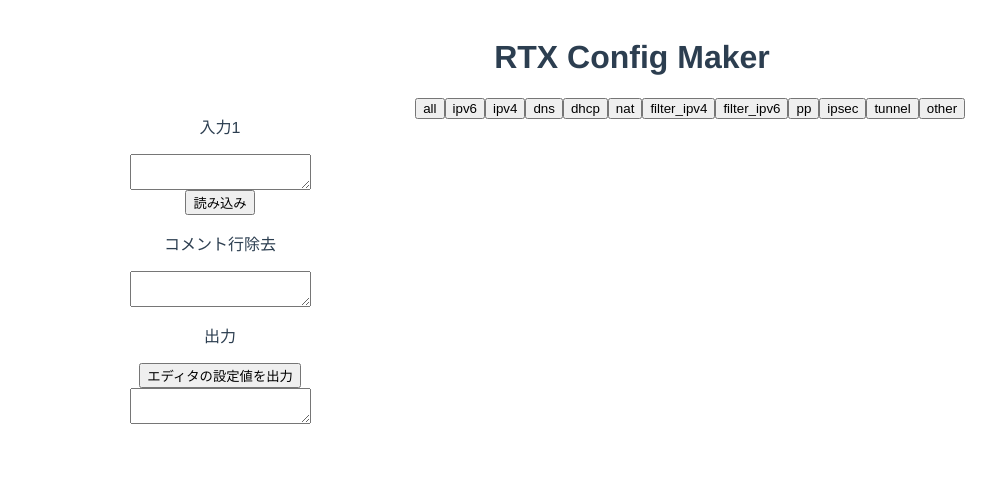
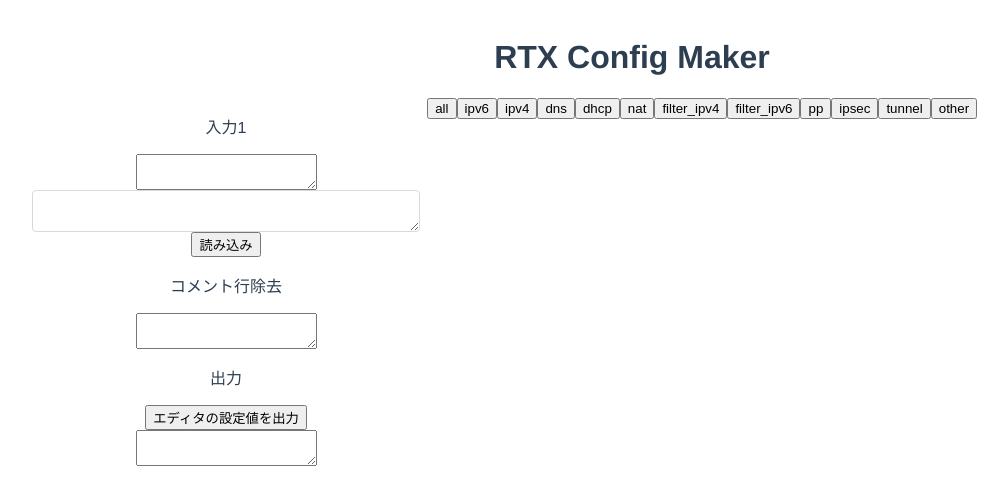
Before and after one commit to hakohumi/rtx_config_maker, a Vue app: page / in a window 1280 px wide. Shown: the top 504 px of the page, without its empty margins (8-1016 px from the left). Built offline with nearby package versions, Linux system fonts and the light colour scheme.

Commit message:
wip: add auto resize input but not run

```diff
--- /dev/null
+++ b/src/components/AutoResizeTextarea.vue/AutoResizeTextarea.vue
@@ -0,0 +1,60 @@
+<template>
+  <textarea
+    class="textarea bg-white"
+    :style="textareaStyle"
+    :placeholder="placeholder"
+    :value="value"
+    @input="handleInput($event)"
+  />
+</template>
+
+<script setup lang="ts">
+import { nextTick, ref, StyleValue } from 'vue'
+
+const props = withDefaults(
+  defineProps<{
+    placeholder: string
+    value: string
+  }>(),
+  { placeholder: '', value: '' }
+)
+
+const textareaHeight = ref(1000) // デフォルト値いれとく。minHeightといっしょでよい。borderあるのでちょっとずれる
+const textareaStyle = () => {
+  // 動的にtextareaのheightをいじれるようにしている
+  return { height: `${textareaHeight}px` } as StyleValue
+}
+
+const emits = defineEmits<{ (e: 'input', value: any): void }>()
+
+const handleInput = async (event: any) => {
+  // 入力されるたびによばれる。anyなのはゆるして。。。
+  emits('input', event.target.value) // これは親に伝えるためだけ。
+
+  textareaHeight.value = 0 // ミソ。一旦textareaのheightを0にしちゃう
+
+  await nextTick() // さらにミソ。ここで待たないとDOMの更新前に下のコードが走って変な挙動になる
+
+  // heightが0になった瞬間textareaはminHeight: 100になる
+  // 入力済み文字列の高さが100を超えたら、scrollHeightが必要な分だけ大きくなる = それをheightにしちゃえばOK！
+  textareaHeight.value = event.target.scrollHeight
+  console.log(`${event.target.scrollHeight}`)
+}
+</script>
+
+<style scoped>
+.textarea-container {
+  width: 100%;
+}
+.textarea {
+  width: 100%;
+  min-height: 2em;
+  border: 1px solid #d9d9d9;
+  border-radius: 4px;
+  padding: 5px 12px;
+}
+.placeholder {
+  color: #d9d9d9;
+}
+</style>
+<!-- // ここはお好み。変えるならdata()の値も変えるとよいよ -->
--- a/src/components/InputComponet.vue
+++ b/src/components/InputComponet.vue
@@ -1,7 +1,8 @@
 <script setup lang="ts">
-import { Ref, ref } from 'vue'
+import { ref } from 'vue'
 import { CommandHolder } from './CommandHolder'
 import { IndexList } from './IndexList'
+import AutoResizeTextarea from './AutoResizeTextarea.vue/AutoResizeTextarea.vue'
 
 let input1_config_str = ref('')
 let input2_config_str = ref('')
@@ -52,6 +53,7 @@
     <div class="flex-y-nowrap flex-align-center">
       <p>入力1</p>
       <textarea v-model="input1_config_str"></textarea>
+      <AutoResizeTextarea :value="input1_config_str"> </AutoResizeTextarea>
       <button @click="onClickRead">読み込み</button>
     </div>
 
```
